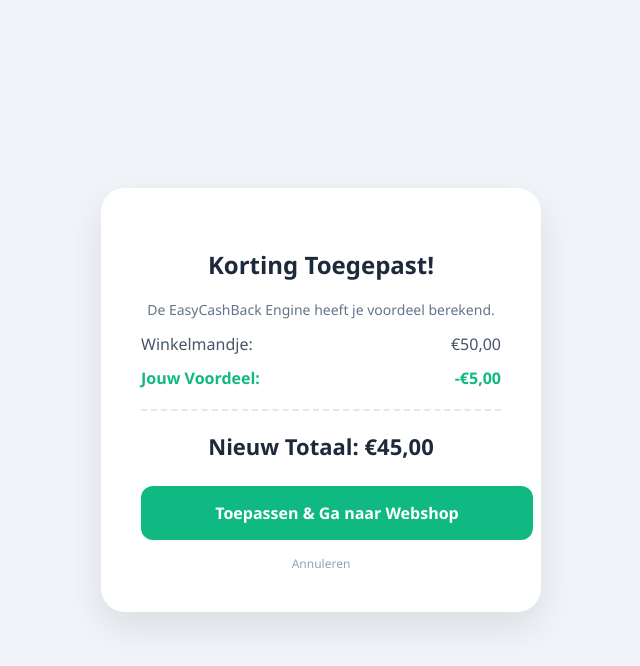
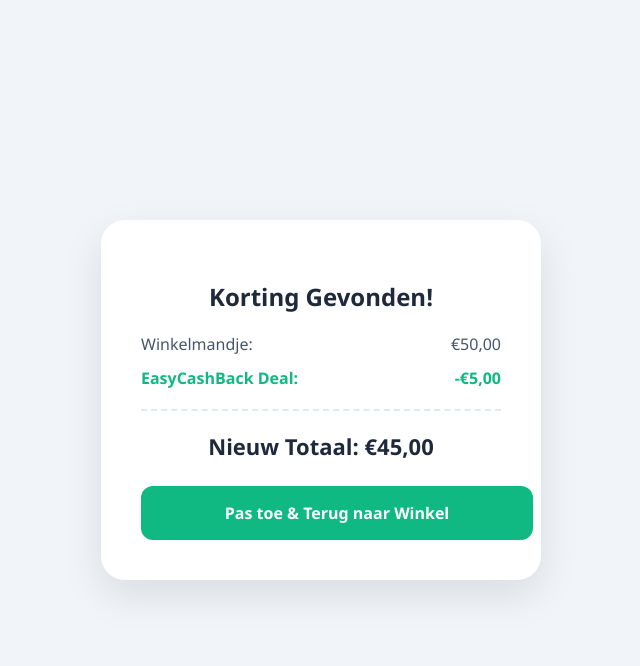
Before and after one commit to sakab413/mijn-stripe-app, a Flask app: page /checkout_preview in a window 1280 px wide. Shown: the top 666 px of the page, without its empty margins (319-959 px from the left). Run offline with Flask 3, Linux system fonts and the light colour scheme.

Commit message:
Update checkout_preview.html

```diff
--- a/templates/checkout_preview.html
+++ b/templates/checkout_preview.html
@@ -1,28 +1,23 @@
 <!DOCTYPE html>
 <html>
 <head>
-    <title>EasyCashBack - Klaar voor gebruik</title>
+    <title>EasyCashBack - Overzicht</title>
     <style>
         body { font-family: 'Segoe UI', sans-serif; background: #f1f5f9; display: flex; justify-content: center; align-items: center; height: 100vh; margin: 0; }
         .receipt { background: white; padding: 40px; border-radius: 24px; box-shadow: 0 15px 40px rgba(0,0,0,0.1); width: 360px; text-align: center; }
         .line { display: flex; justify-content: space-between; margin: 12px 0; color: #475569; }
         .discount { color: #10b981; font-weight: bold; }
         .total { font-size: 22px; font-weight: bold; border-top: 2px dashed #e2e8f0; padding-top: 20px; margin-top: 20px; color: #1e293b; }
-        .btn { display: block; width: 100%; padding: 16px; background: #10b981; color: white; border-radius: 12px; margin-top: 25px; font-weight: bold; text-decoration: none; font-size: 16px; }
+        .btn { display: block; width: 100%; padding: 16px; background: #10b981; color: white; border-radius: 12px; margin-top: 25px; font-weight: bold; text-decoration: none; font-size: 16px; border: none; cursor: pointer; }
     </style>
 </head>
 <body>
     <div class="receipt">
-        <h2 style="color: #1e293b;">Korting Toegepast!</h2>
-        <p style="font-size: 14px; color: #64748b;">De EasyCashBack Engine heeft je voordeel berekend.</p>
-
+        <h2 style="color: #1e293b;">Korting Gevonden!</h2>
         <div class="line"><span>Winkelmandje:</span> <span>€50,00</span></div>
-        <div class="line"><span class="discount">Jouw Voordeel:</span> <span class="discount">-€5,00</span></div>
+        <div class="line"><span class="discount">EasyCashBack Deal:</span> <span class="discount">-€5,00</span></div>
         <div class="total"><span>Nieuw Totaal:</span> <span>€45,00</span></div>
-
-        <a href="/webshop_success" class="btn">Toepassen & Ga naar Webshop</a>
-
-        <a href="/" style="display:block; margin-top:15px; color:#94a3b8; font-size:12px; text-decoration:none;">Annuleren</a>
+        <a href="/webshop_success" class="btn">Pas toe & Terug naar Winkel</a>
     </div>
 </body>
 </html>
```
